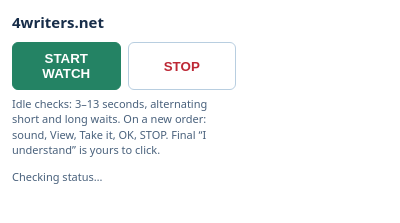
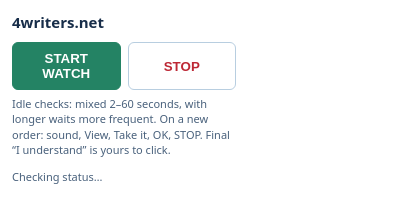
Before and after one commit to Prowell-dotcom/prowell-jobs, a browser extension: page extension/4writers-v129/popup.html in a window 400 px wide. Drawn offline with Linux system fonts and the light colour scheme.

Commit message:
Release 4Writers-only v2.1.29.3 with varied 2–60-second checks

```diff
--- a/extension/4writers-v129/popup.html
+++ b/extension/4writers-v129/popup.html
@@ -18,7 +18,7 @@ button:disabled{opacity:.5;cursor:default}
 <button id="start" type="button">START WATCH</button>
 <button id="stop" type="button">STOP</button>
 </div>
-<p>Idle checks: 3–13 seconds, alternating short and long waits. On a new order: sound, View, Take it, OK, STOP. Final “I understand” is yours to click.</p>
+<p>Idle checks: mixed 2–60 seconds, with longer waits more frequent. On a new order: sound, View, Take it, OK, STOP. Final “I understand” is yours to click.</p>
 <p id="notice" role="status" aria-live="polite">Checking status…</p>
 <script src="popup.js"></script>
 </body></html>
```
